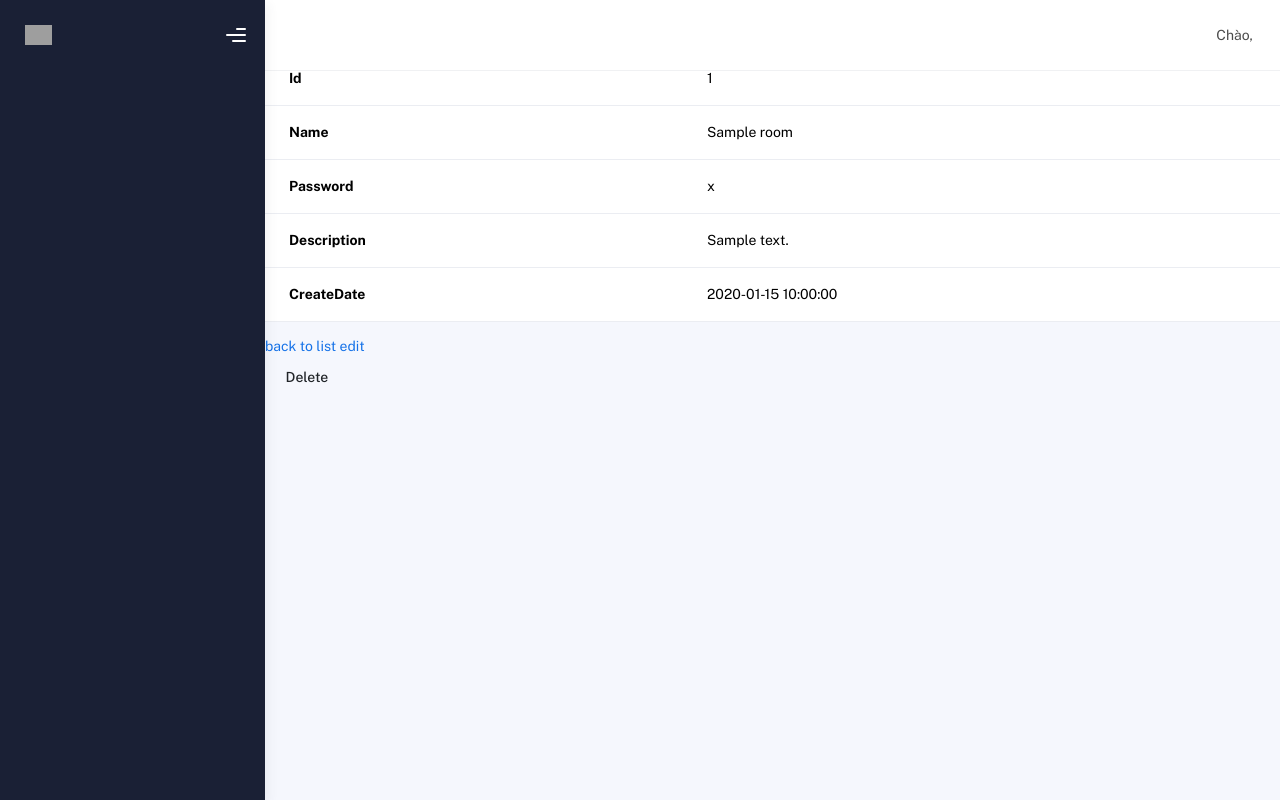
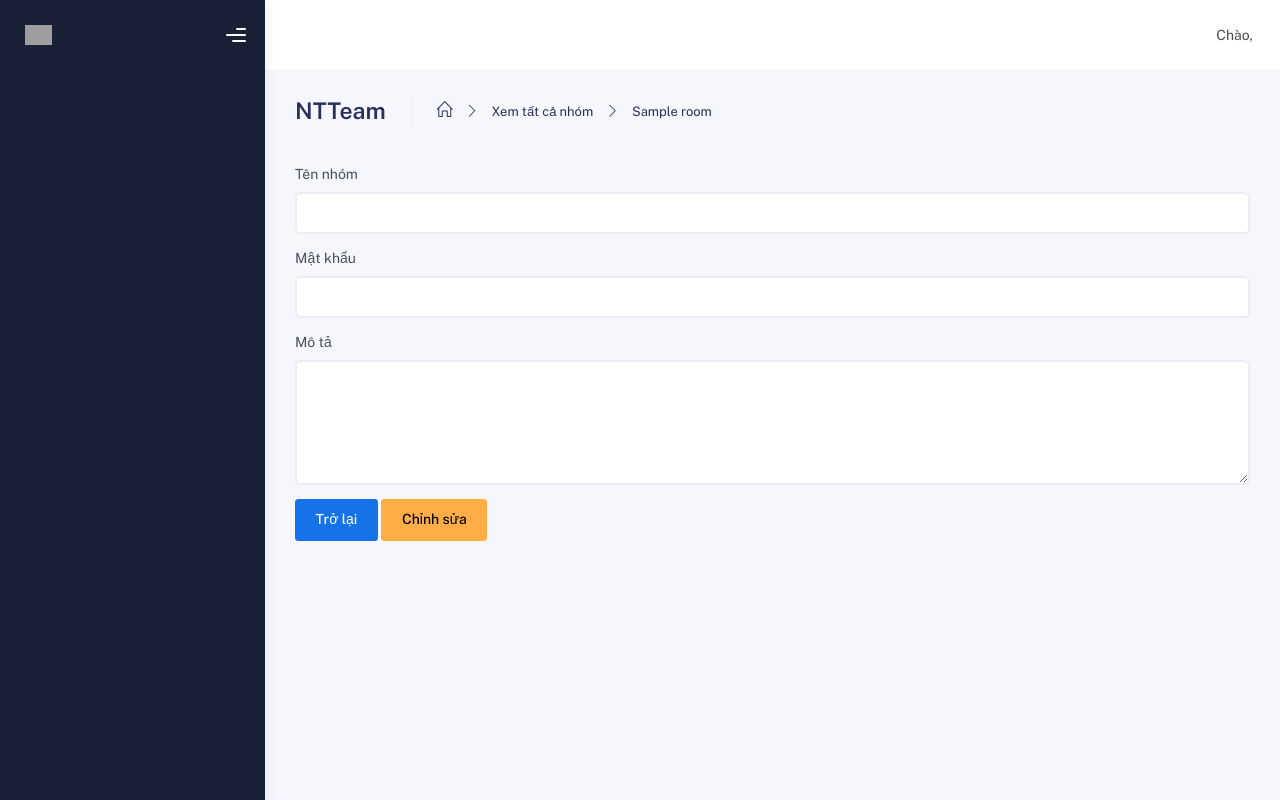
Before and after one commit to TruongNguyenVo/NT-TeamWork-Management, a Symfony app: template templates/room/show.html.twig in a window 1280 px wide. Run offline with Twig, Linux system fonts and the light colour scheme; the template is opened without the code that fills it: most values are stand-ins (such as "Sample title", 1, 10 or a date in 2020); form fields are guessed from the names that the template uses; some libraries are stand-ins or nearby versions; grey boxes are pictures that could not be loaded.

Commit message:
room: view, update

```diff
--- a/templates/room/show.html.twig
+++ b/templates/room/show.html.twig
@@ -1,38 +1,58 @@
 {% extends 'base.html.twig' %}
 
-{% block title %}Room{% endblock %}
+{% block title %}Phòng {{room.name}}{% endblock %}
 
 {% block body %}
-    <h1>Room</h1>
+    <div class="container">
+            <div class="page-inner">
+              <div class="page-header">
+                <h3 class="fw-bold mb-3">NTTeam</h3>
+                <ul class="breadcrumbs mb-3">
+                  <li class="nav-home">
+                    <a href="#">
+                      <i class="icon-home"></i>
+                    </a>
+                  </li>
+                  <li class="separator">
+                    <i class="icon-arrow-right"></i>
+                  </li>
+                  <li class="nav-item">
+                    <a href="#">Xem tất cả nhóm</a>
+                  </li>
+                  <li class="separator">
+                    <i class="icon-arrow-right"></i>
+                  </li>
+                  <li class="nav-item">
+                    <a href="#">{{room.name}}</a>
+                  </li>
+                </ul>
+              </div>
+                {{ form_start(form, {'action': path('app_room_edit', {'id': room.id}), 'method': 'POST', 'attr': {'class': 'd-inline'}}) }}
+                  <div class="mb-3">
+                    <label for="name" class="form-label">Tên nhóm</label>
+                    {{ form_widget(form.name, {'attr': {'class': 'form-control'}}) }}
+                    {{ form_errors(form.name) }}
+                  </div>
+                    <div class="mb-3">
+                        <label for="office" class="form-label">Mật khẩu</label>
+                        {{ form_widget(form.password, {'attr': {'class': 'form-control'}}) }}
+                        {{ form_errors(form.password) }}
+                    </div>
+                  <div class="mb-3">
+                    <label for="office" class="form-label">Mô tả</label>
+                    {{ form_widget(form.description, {'attr': {'class': 'form-control', 'rows':'5'}}) }}
+                    {{ form_errors(form.description) }}
+                  </div>
+                   <div class="mb-3-md">
+                        {# Trở lại trang chính #}
+                        <a href="{{ path('app_home') }}" class="btn btn-primary">Trở lại</a>
 
-    <table class="table">
-        <tbody>
-            <tr>
-                <th>Id</th>
-                <td>{{ room.id }}</td>
-            </tr>
-            <tr>
-                <th>Name</th>
-                <td>{{ room.name }}</td>
-            </tr>
-            <tr>
-                <th>Password</th>
-                <td>{{ room.password }}</td>
-            </tr>
-            <tr>
-                <th>Description</th>
-                <td>{{ room.description }}</td>
-            </tr>
-            <tr>
-                <th>CreateDate</th>
-                <td>{{ room.createDate ? room.createDate|date('Y-m-d H:i:s') : '' }}</td>
-            </tr>
-        </tbody>
-    </table>
+                        {# Nút Chỉnh Sửa (Submit Form) #}
+                        <button type="submit" class="btn btn-warning">Chỉnh sửa</button>
 
-    <a href="{{ path('app_room_index') }}">back to list</a>
-
-    <a href="{{ path('app_room_edit', {'id': room.id}) }}">edit</a>
-
-    {{ include('room/_delete_form.html.twig') }}
+                    </div>
+              </div>
+            {{form_end(form)}}
+            </div>
+            </div>
 {% endblock %}
```
Also changed, not shown: src/Controller/RoomController.php (+26 -7 lines), templates/home/index.html.twig (+11 -13 lines).
